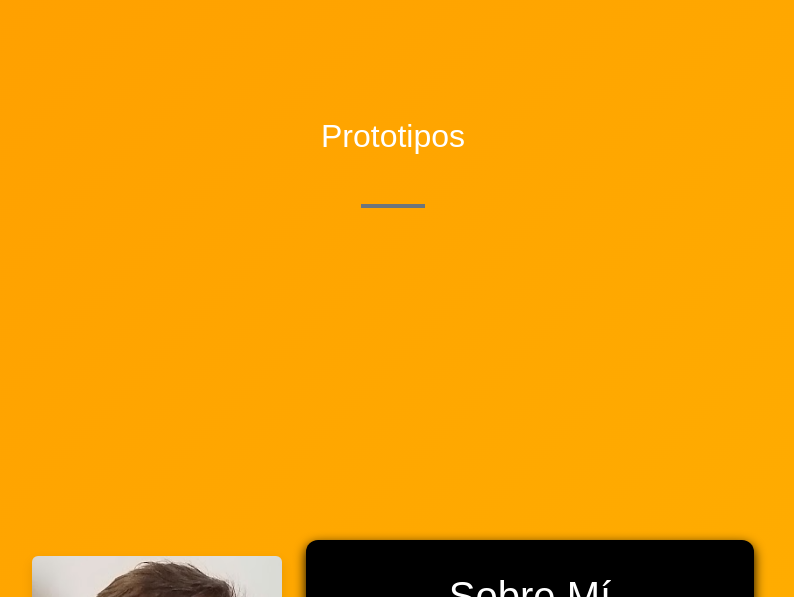
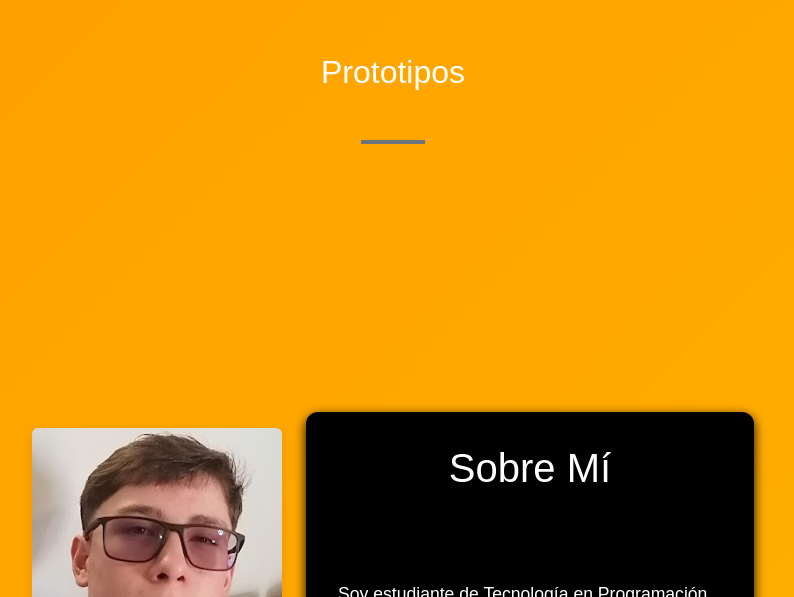
Before and after one commit to MrFackry/Portafolio-Unity, a website with bundled scripts: page index.html in a window 1280 px wide. Shown: the part 1414-2011 px from the top of the page, without its empty margins (247-1041 px from the left). Built offline with nearby package versions, Linux system fonts and the light colour scheme; no server answers; a script that the page names is missing.

Commit message:
se modifico el padding del contenedor de tarjetas en proyectos

```diff
--- a/css/components.css
+++ b/css/components.css
@@ -109,7 +109,7 @@
 
 #contenedorTarjetasProyectos,
 #contenedorTarjetasPrototipos {
-    padding: 4rem 1rem;
+    padding: 2rem 1rem;
     display: grid;
     grid-template-columns: repeat(auto-fit, minmax(300px, 1fr));
     gap: 2rem;
```
